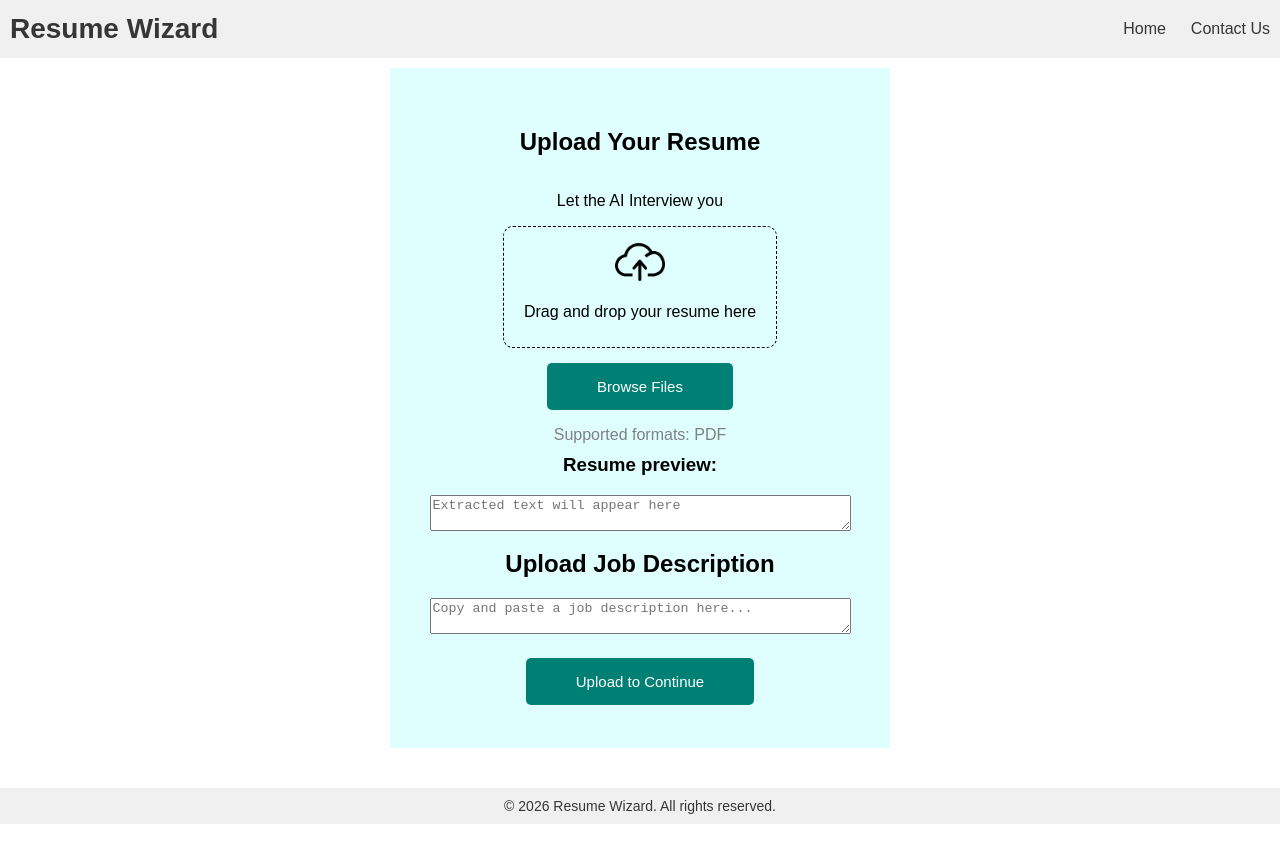
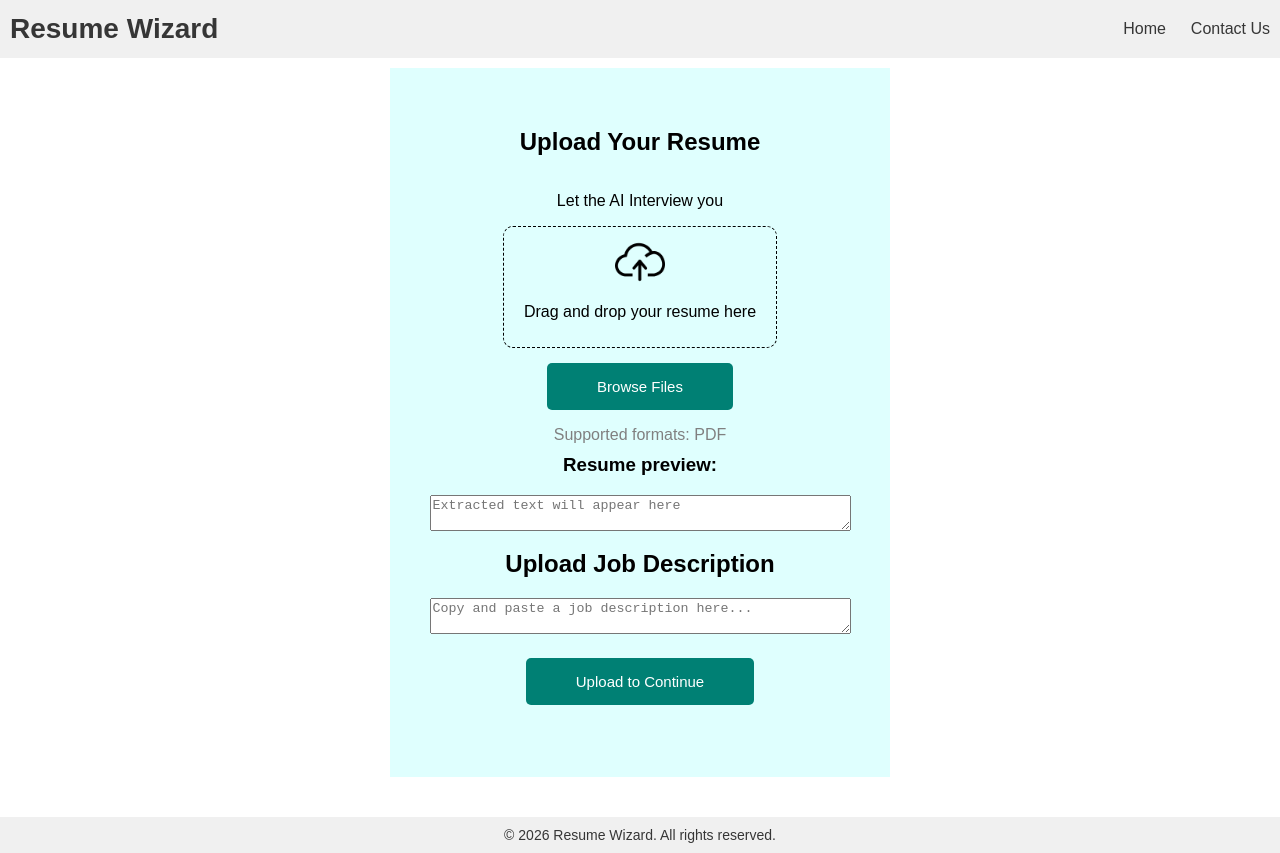
Before and after one commit to Munch42/ENSF-400-Project, a React (Create React App) app in the folder interview-wizard/: page /upload in a window 1280 px wide. Before the commit the page ends 824 px from the top, so only its background shows below. Built offline with nearby package versions, Linux system fonts and the light colour scheme.

Commit message:
Remove max-height

```diff
--- a/interview-wizard/src/components/UploadPage.module.css
+++ b/interview-wizard/src/components/UploadPage.module.css
@@ -7,7 +7,6 @@
     padding-top: 40px;
     padding-bottom: 40px;
     max-width: 500px;
-    max-height: 600px;
     display: flex;
     flex-direction: column;
     align-items: center;
```
